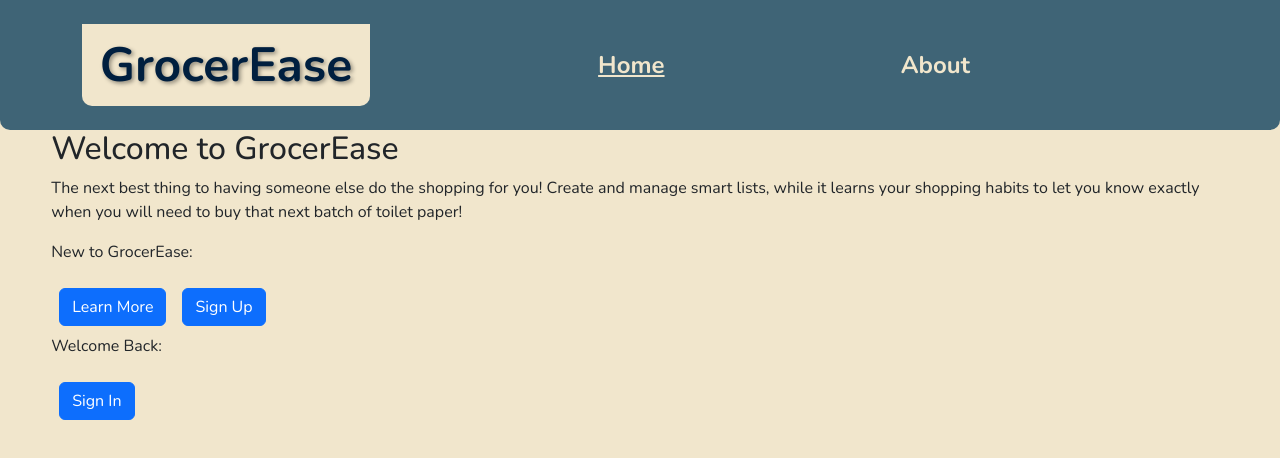
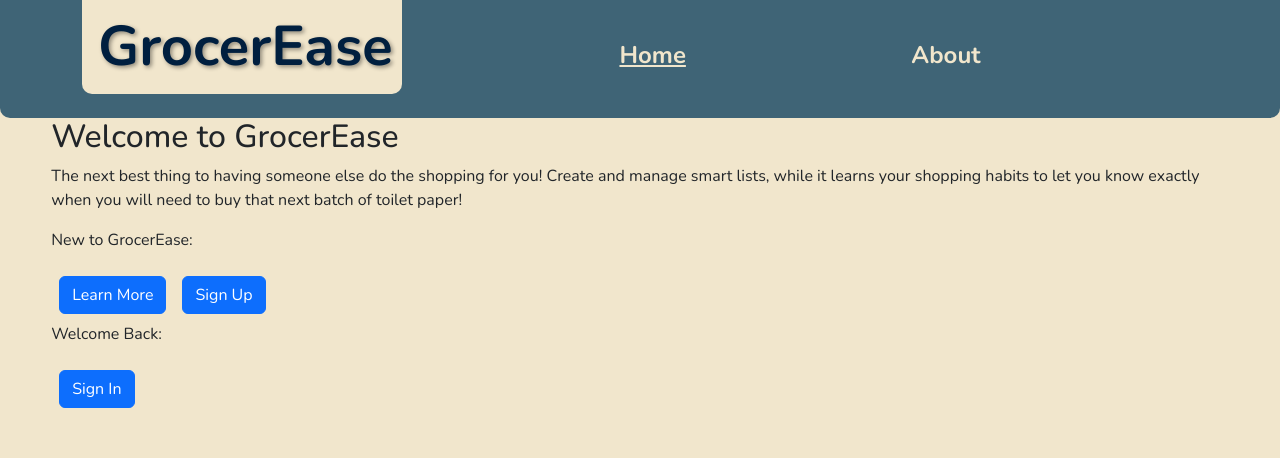
Before and after one commit to the-collab-lab/tcl-77-smart-shopping-list, a React (Vite) app: page / in a window 1280 px wide. Shown: the top 458 px of the page. Built offline with nearby package versions, Linux system fonts and the light colour scheme; no server answers; what io-ts would draw is missing.

Commit message:
getting the brand name to be at the top like design

```diff
--- a/src/components/NavBar.scss
+++ b/src/components/NavBar.scss
@@ -4,10 +4,11 @@
 	background-color: $primary-blue;
 	border-bottom-left-radius: 10px;
 	border-bottom-right-radius: 10px;
+	padding-top: 0 !important;
 }
 
 .navbar-brand {
-	font-size: 3rem !important;
+	font-size: 3.5rem !important;
 	font-weight: bolder;
 	color: $secondary-blue !important;
 	padding: 1rem 1rem;
@@ -15,8 +16,8 @@
 	border-bottom-left-radius: 10px;
 	border-bottom-right-radius: 10px;
 	text-align: center;
-	width: 18rem;
-	margin: 1rem 0 !important;
+	width: 20rem;
+	margin: 0 0 1rem 0 !important;
 
 	text-shadow: 2px 2px 4px rgba(0, 0, 0, 0.4);
 }
```
